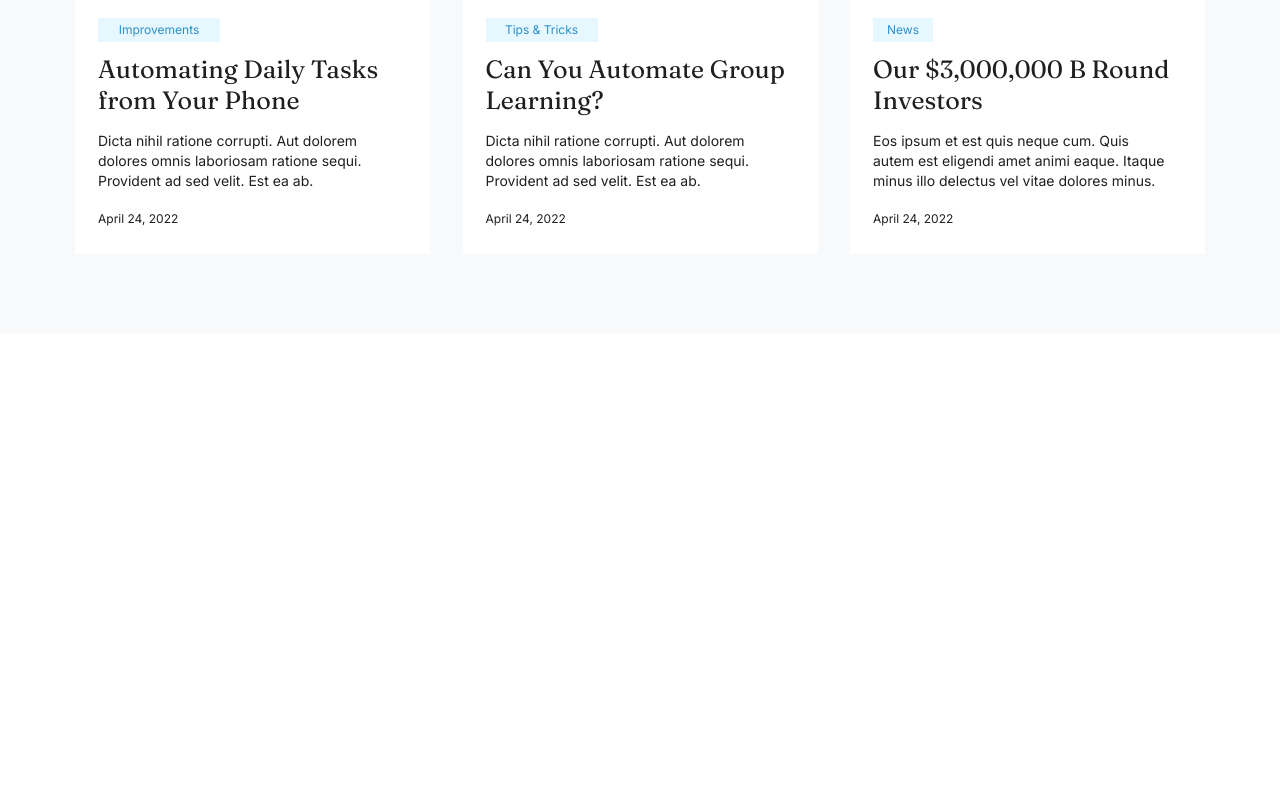
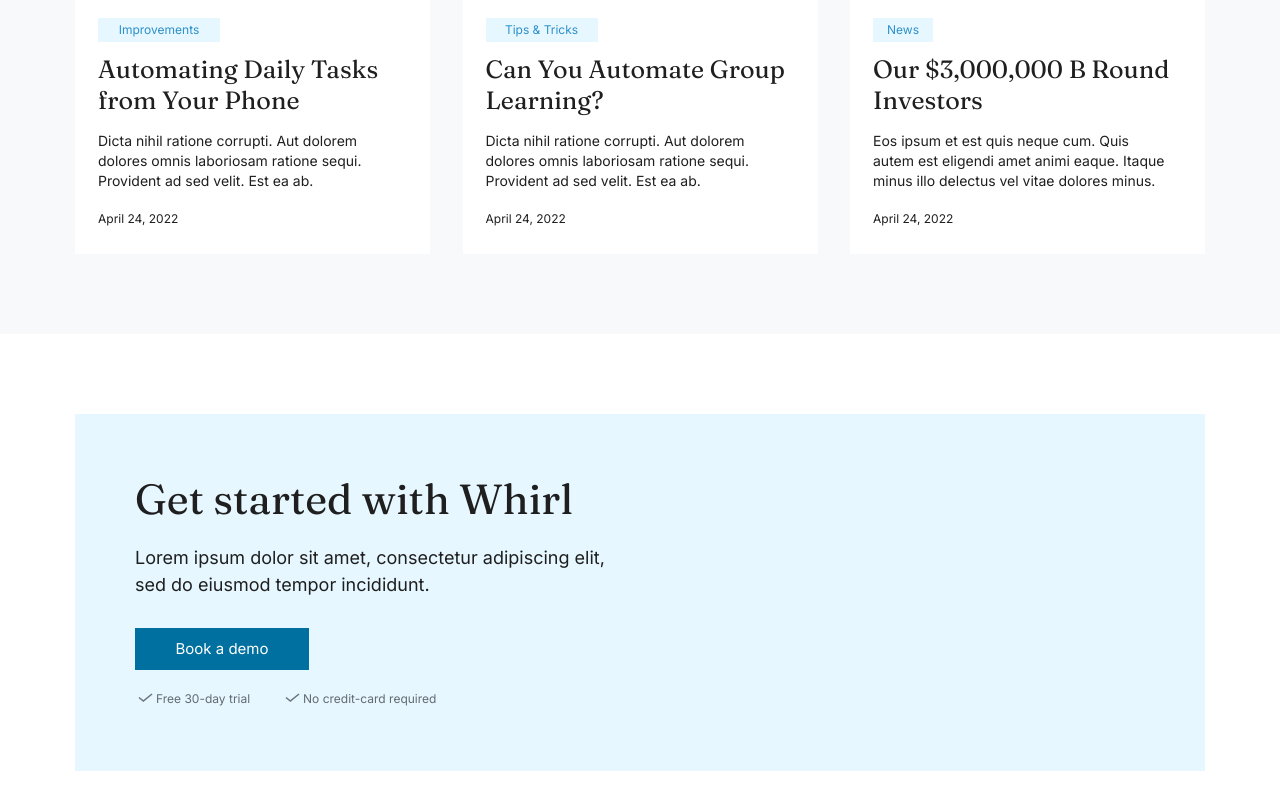
Before and after one commit to hoakiin/whirl, a plain HTML site: page index.html in a window 1280 px wide. Shown: the part 3424-4233 px from the top of the page. Before the commit the page ends 3758 px from the top, so only its background shows below. Drawn offline with Linux system fonts and the light colour scheme.

Commit message:
add start section

```diff
--- a/css/styles.css
+++ b/css/styles.css
@@ -364,3 +364,44 @@ h3 {
 .blog__psot__data {
     font-size: 12px;
 }
+
+.start {
+}
+
+.start .container{
+    background-color: #E6F7FF;
+    margin: 80px auto;
+    padding: 60px;
+    box-sizing: border-box;
+}
+
+.start__title {
+}
+
+.start__desc {
+    font-size: 18px;
+    line-height: 27px;
+    margin: 20px 0 30px 0;
+    width: 480px;
+}
+
+.start__btn {
+    width: 174px;
+    padding: 9px 0;
+    margin-bottom: 17px;
+}
+
+.start__remark {
+    display: flex;
+    gap: 32px;
+}
+
+.start__remark p {
+    font-size: 12px;
+    color: #626A72;
+}
+
+.start__remark p::before {
+    content: url(../images/start-icon.svg);
+    padding: 0 3px;
+}
--- a/index.html
+++ b/index.html
@@ -210,5 +210,18 @@
             </div>
         </div>
     </section>
+
+    <section class="start">
+        <div class="container">
+            <h2 class="start__title">Get started with Whirl</h2>
+            <p class="start__desc">Lorem ipsum dolor sit amet, consectetur adipiscing elit, sed do eiusmod tempor incididunt.</p>
+            <a href="#" class="start__btn btn">Book a demo</a>
+            <div class="start__remark">
+                <p>Free 30-day trial</p>
+                <p>No credit-card required</p>
+            </div>
+        </div>
+    </section>
+
 </body>
 </html>
```
Also changed, not shown: images/start-icon.svg (added).
